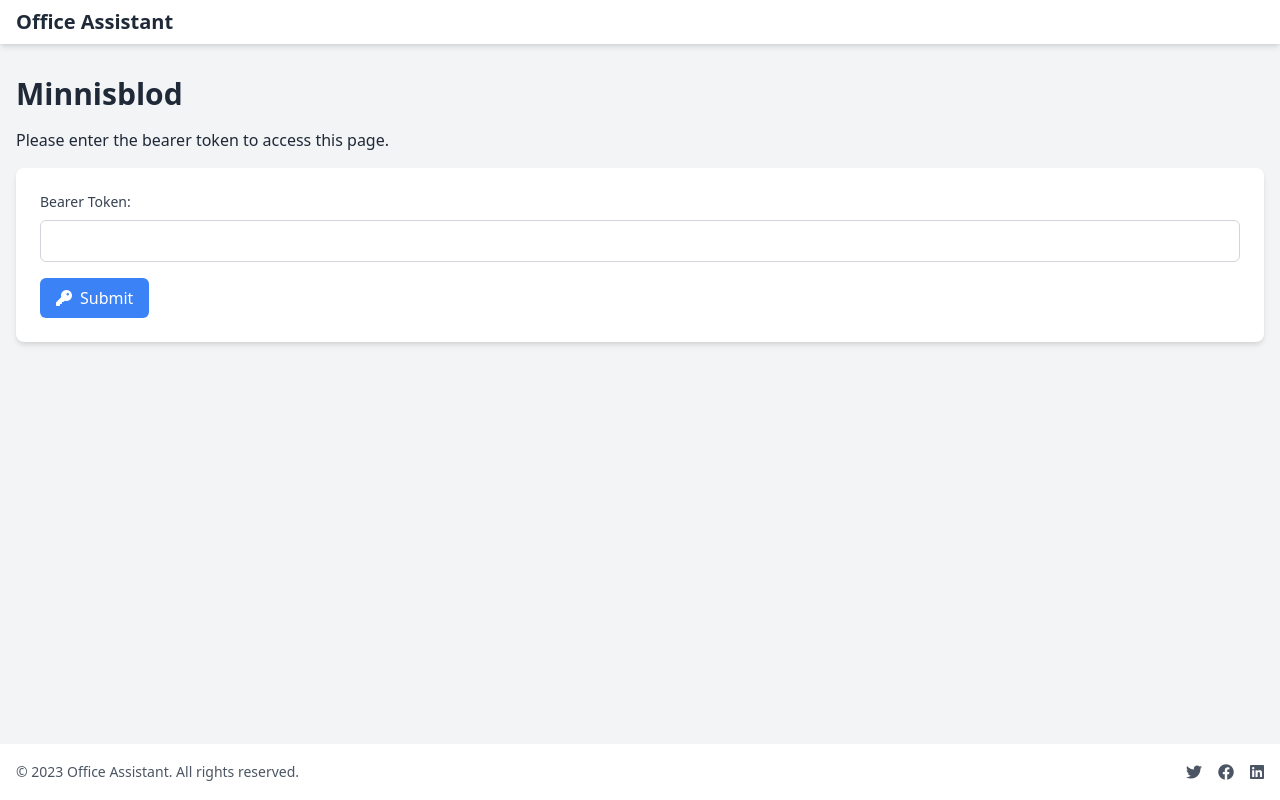
After one commit to StefnirKristjansson/office-assistant, a FastAPI app: template app/templates/minnisblod.html in a window 1280 px wide. The commit adds this page. Run offline with FastAPI, Linux system fonts and the light colour scheme; the template is opened without the code that fills it, so the values that code supplies are empty.

Commit message:
Add Minnisblod page with bearer token authentication
Add Minnisblod page with password protection and update index page with links.

* **Minnisblod Page:**
  - Add `app/routes/minnisblod.py` to create a new route for the Minnisblod page with bearer token authentication.
  - Add `app/templates/minnisblod.html` to create a new HTML template for the Minnisblod page with a form to enter the bearer token.

* **Index Page:**
  - Modify `app/templates/index.html` to include links to Minnisblod, Office Assistant, Upload, and Chapters.

* **Main Application:**
  - Modify `app/main.py` to include the Minnisblod router.

* **Environment Variables:**
  - Modify `.env.example` to add a new environment variable for the bearer token.

* **Tests:**
  - Modify `tests/test_routes.py` to add tests for the Minnisblod route with bearer token authentication.

---

For more details, open the [Copilot Workspace session](https://copilot-workspace.githubnext.com/StefnirKristjansson/office-assistant?shareId=XXXX-XXXX-XXXX-XXXX).

```diff
--- a/app/main.py
+++ b/app/main.py
@@ -7,11 +7,13 @@ from fastapi import FastAPI
 from fastapi.middleware.cors import CORSMiddleware
 
 from app.routes.index import router as index_router
+from app.routes.minnisblod import router as minnisblod_router
 
 load_dotenv()
 
 app = FastAPI()
 app.include_router(index_router)
+app.include_router(minnisblod_router)
 
 
 if __name__ == "__main__":  # pragma: no cover
--- a/app/templates/index.html
+++ b/app/templates/index.html
@@ -33,6 +33,12 @@
       <p class="mb-4">
         This is the main page of the Office Assistant application.
       </p>
+      <ul class="mb-4">
+        <li><a href="/minnisblod" class="text-blue-500 hover:underline">Minnisblod</a></li>
+        <li><a href="/" class="text-blue-500 hover:underline">Office Assistant</a></li>
+        <li><a href="/upload" class="text-blue-500 hover:underline">Upload</a></li>
+        <li><a href="/chapters" class="text-blue-500 hover:underline">Chapters</a></li>
+      </ul>
       <form id="upload-form" class="bg-white p-6 rounded-lg shadow-md">
         <label for="file" class="block text-sm font-medium text-gray-700 mb-2"
           >Choose a .docx file to upload:</label
--- /dev/null
+++ b/app/templates/minnisblod.html
@@ -0,0 +1,74 @@
+<!DOCTYPE html>
+<html lang="en">
+  <head>
+    <meta charset="UTF-8" />
+    <meta name="viewport" content="width=device-width, initial-scale=1.0" />
+    <title>Minnisblod</title>
+    <link
+      href="https://cdnjs.cloudflare.com/ajax/libs/font-awesome/6.0.0-beta3/css/all.min.css"
+      rel="stylesheet"
+    />
+    <link
+      href="https://cdn.jsdelivr.net/npm/tailwindcss@2.2.19/dist/tailwind.min.css"
+      rel="stylesheet"
+    />
+    <link rel="stylesheet" href="/static/styles.css" />
+  </head>
+  <body class="bg-gray-100 text-gray-800 flex flex-col min-h-screen">
+    <!-- Navigation bar -->
+    <nav class="bg-white shadow-md">
+      <div
+        class="container mx-auto px-4 py-2 flex justify-between items-center"
+      >
+        <a href="/" class="text-xl font-bold">Office Assistant</a>
+      </div>
+    </nav>
+
+    <!-- Main content -->
+    <main class="container mx-auto px-4 py-8 flex-grow">
+      <h1 class="text-3xl font-bold mb-4">Minnisblod</h1>
+      <p class="mb-4">
+        Please enter the bearer token to access this page.
+      </p>
+      <form id="token-form" class="bg-white p-6 rounded-lg shadow-md">
+        <label for="token" class="block text-sm font-medium text-gray-700 mb-2"
+          >Bearer Token:</label
+        >
+        <input
+          type="text"
+          name="token"
+          id="token"
+          class="mb-4 p-2 border border-gray-300 rounded-md w-full"
+        />
+        <button
+          type="submit"
+          class="bg-blue-500 text-white px-4 py-2 rounded-md inline-flex items-center"
+        >
+          <i class="fas fa-key mr-2"></i> Submit
+        </button>
+      </form>
+    </main>
+
+    <!-- Footer -->
+    <footer class="bg-white shadow-md">
+      <div
+        class="container mx-auto px-4 py-4 flex justify-between items-center"
+      >
+        <p class="text-sm text-gray-600">
+          &copy; 2023 Office Assistant. All rights reserved.
+        </p>
+        <div class="flex space-x-4">
+          <a href="#" class="text-gray-600 hover:text-gray-800"
+            ><i class="fab fa-twitter"></i
+          ></a>
+          <a href="#" class="text-gray-600 hover:text-gray-800"
+            ><i class="fab fa-facebook"></i
+          ></a>
+          <a href="#" class="text-gray-600 hover:text-gray-800"
+            ><i class="fab fa-linkedin"></i
+          ></a>
+        </div>
+      </div>
+    </footer>
+  </body>
+</html>
```
Also changed, not shown: app/routes/minnisblod.py (added, +22 -0 lines), tests/test_routes.py (+12 -0 lines), 1 other file.
